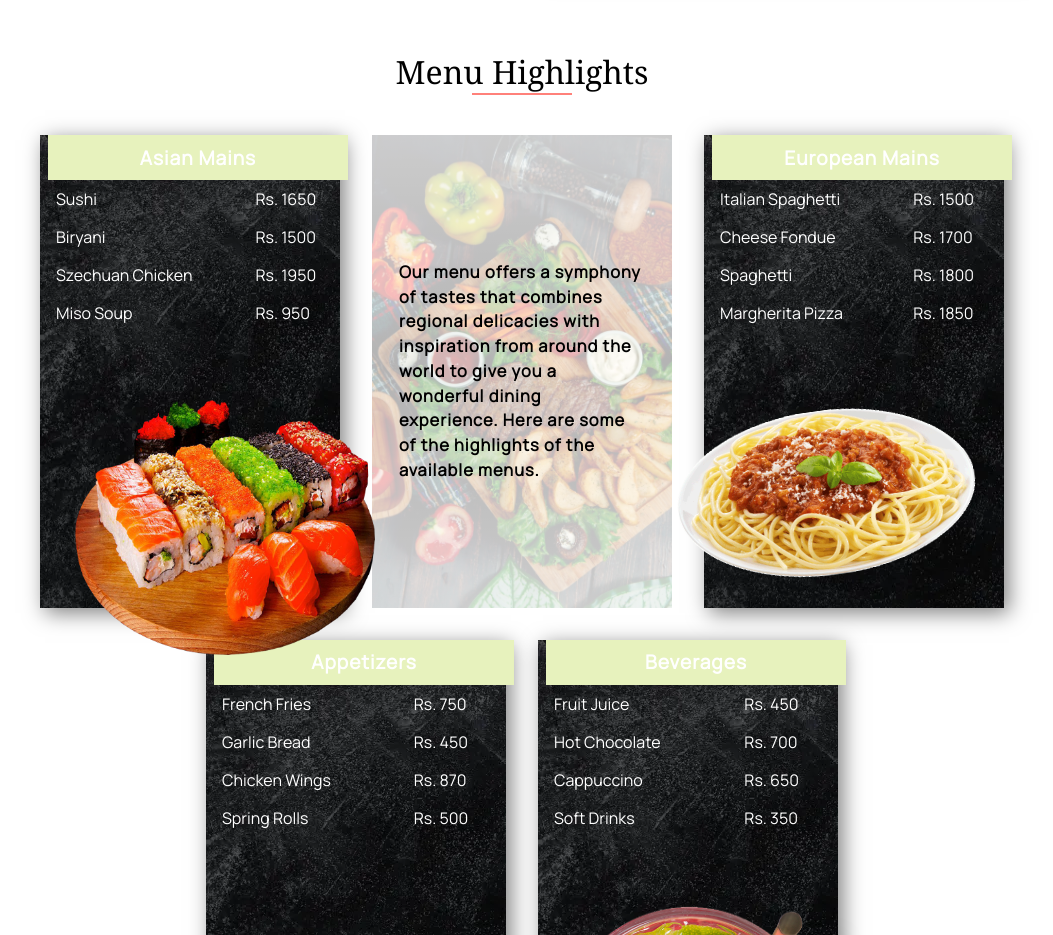
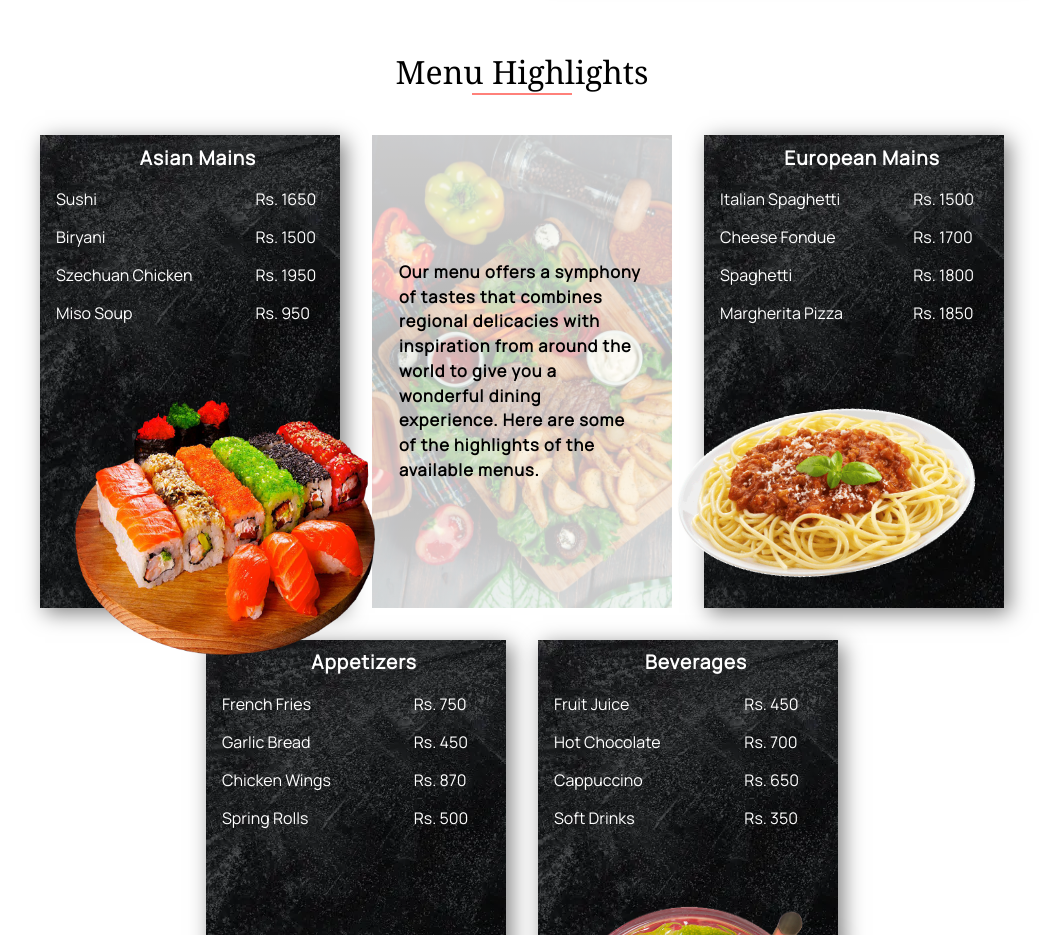
Before and after one commit to dilankayasuru/dilankayasuru.github.io, a plain HTML site: page restaurant.html in a window 1280 px wide. Shown: the part 2740-3675 px from the top of the page, without its empty margins (118-1171 px from the left). Drawn offline with Linux system fonts and the light colour scheme; a web font is replaced by a local one.

Commit message:
update restaurant css

```diff
--- a/main_styles.css
+++ b/main_styles.css
@@ -755,10 +755,10 @@ tfoot {
     text-align: left;
 }
 
-/* .res_table thead,
+.res_table thead,
 .res_table tr {
     background: none;
-} */
+}
 
 .res_table {
     width: 100%;
```
